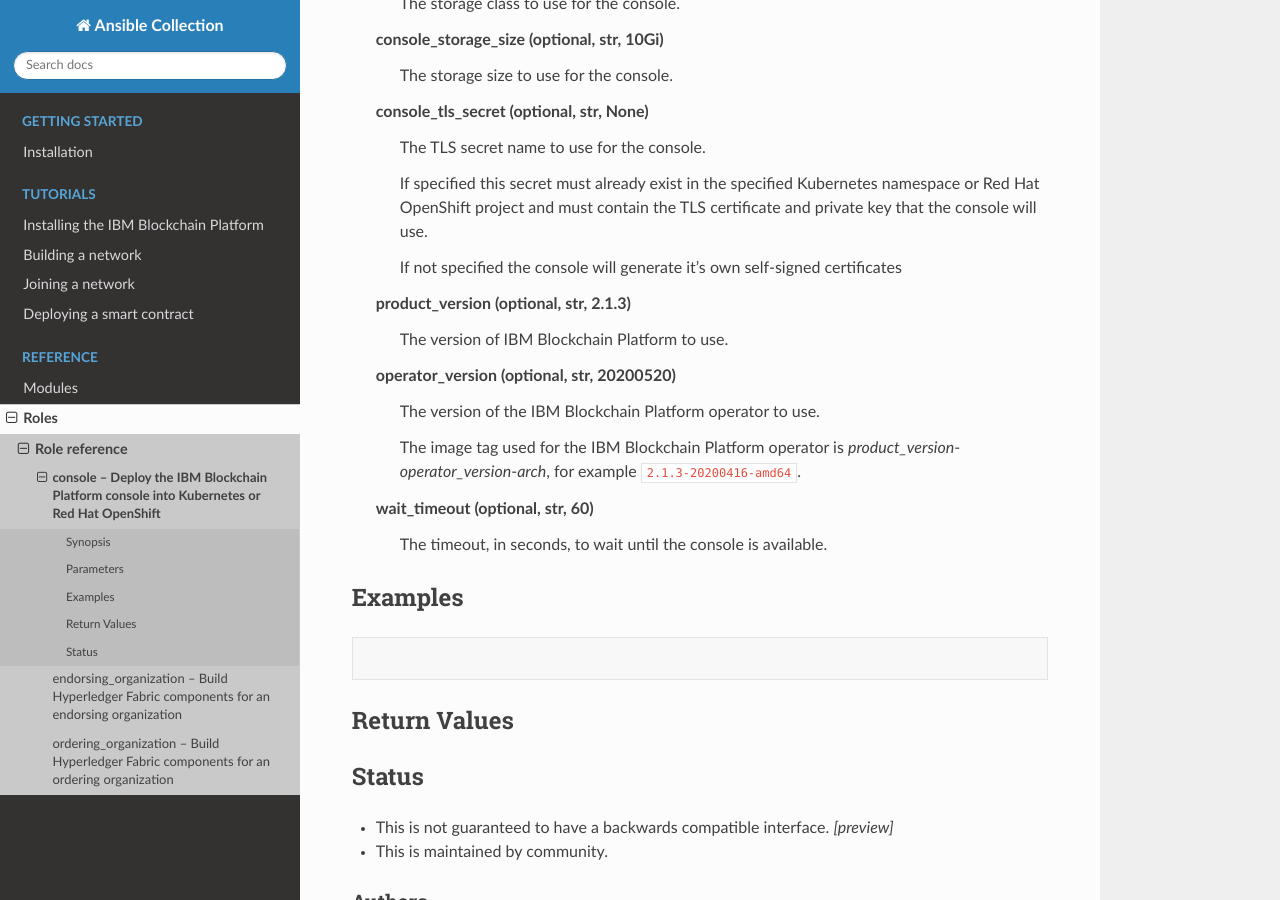
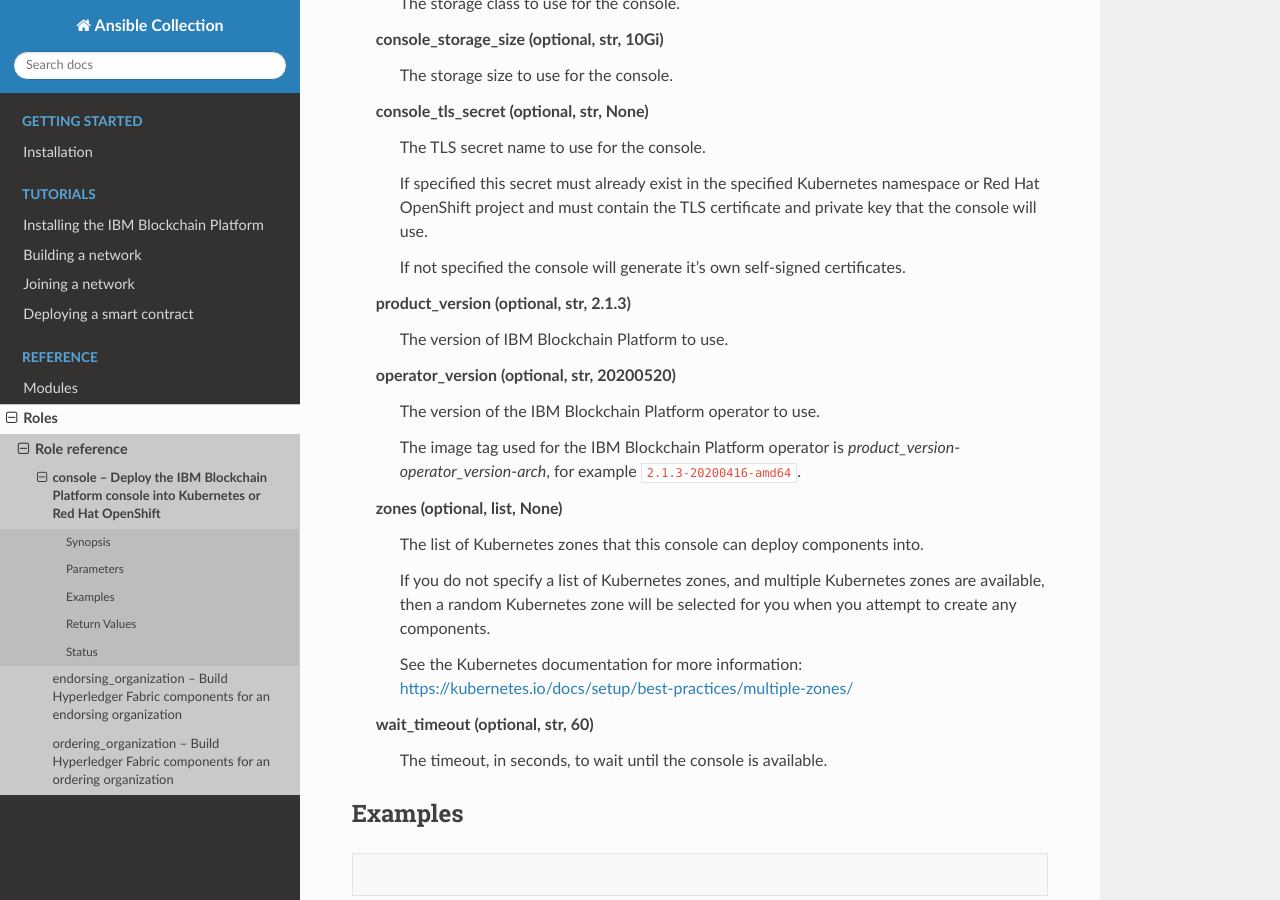
Before and after one commit to IBM-Blockchain/ansible-collection, a Sphinx documentation site: the page built from docs/source/roles/console.rst, in a window 1280 px wide and 900 px high, scrolled down 3487 px. Built offline with Sphinx 7.4.7 and the Read the Docs theme 2.0.0, drawn with Linux system fonts in a browser that asks for light colours.

Commit message:
Extend console role so you can specify zones (resolves #249)
Signed-off-by: Simon Stone <sstone1@uk.ibm.com>

```diff
--- a/docs/source/roles/console.rst
+++ b/docs/source/roles/console.rst
@@ -144,7 +144,7 @@
 
     If specified this secret must already exist in the specified Kubernetes namespace or Red Hat OpenShift project and must contain the TLS certificate and private key that the console will use.
 
-    If not specified the console will generate it's own self-signed certificates
+    If not specified the console will generate it's own self-signed certificates.
 
   product_version (optional, str, 2.1.3)
     The version of IBM Blockchain Platform to use.
@@ -153,6 +153,13 @@
     The version of the IBM Blockchain Platform operator to use.
 
     The image tag used for the IBM Blockchain Platform operator is *product_version*-*operator_version*-*arch*, for example ``2.1.3-20200416-amd64``.
+
+  zones (optional, list, None)
+    The list of Kubernetes zones that this console can deploy components into.
+
+    If you do not specify a list of Kubernetes zones, and multiple Kubernetes zones are available, then a random Kubernetes zone will be selected for you when you attempt to create any components.
+
+    See the Kubernetes documentation for more information: https://kubernetes.io/docs/setup/best-practices/multiple-zones/
 
   wait_timeout (optional, str, 60)
     The timeout, in seconds, to wait until the console is available.
```
Also changed, not shown: 3 other files.
